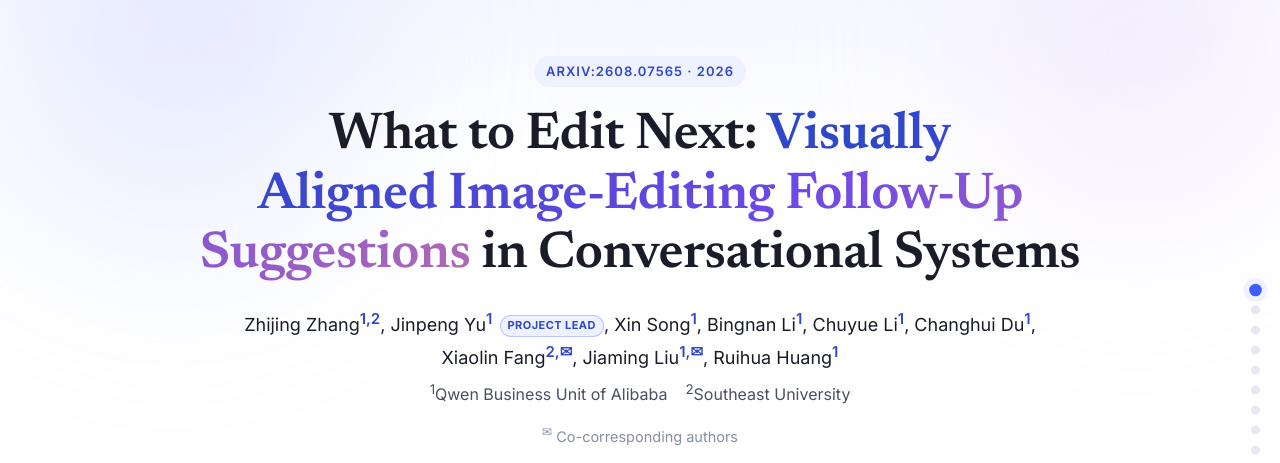
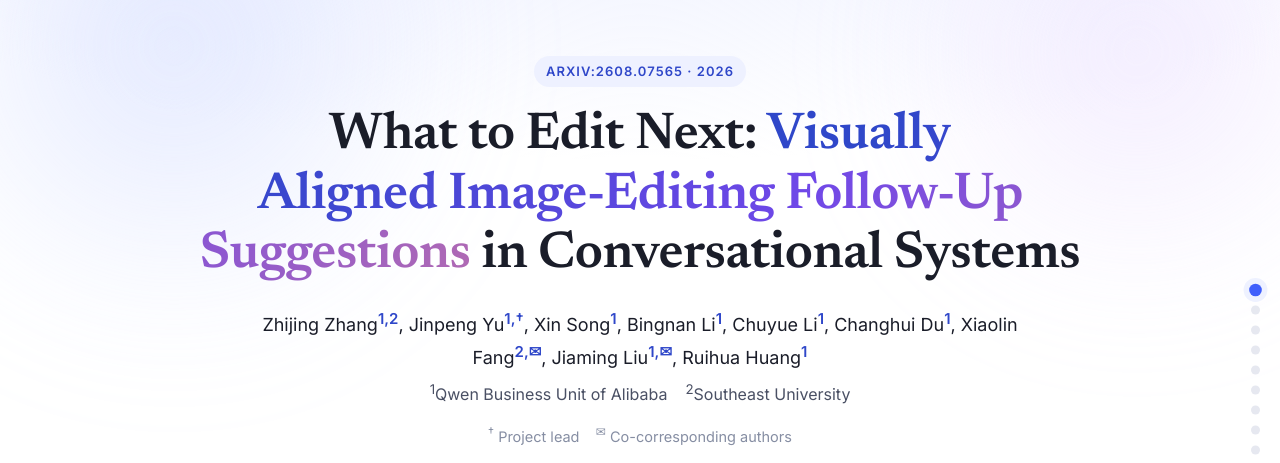
Before and after one commit to What-to-Edit-Next/What-to-Edit-Next.github.io, a plain HTML site: page index.html in a window 1280 px wide. Shown: the top 463 px of the page. Drawn offline with nearby package versions, Linux system fonts and the light colour scheme.

Commit message:
Use footnote marker for project lead

```diff
--- a/css/style.css
+++ b/css/style.css
@@ -85,22 +85,6 @@ h1.title .hl { color: var(--accent-dark); }
 .authors a { color: var(--ink); border-bottom: 1px solid transparent; }
 .authors a:hover { color: var(--accent-dark); text-decoration: none; border-color: var(--accent); }
 .authors sup { color: var(--accent-dark); font-weight: 600; }
-.author-role {
-  display: inline-block;
-  padding: 1px 7px;
-  margin-left: 2px;
-  border: 1px solid rgba(63, 94, 251, .3);
-  border-radius: 999px;
-  background: var(--accent-soft);
-  color: var(--accent-dark);
-  font-size: 11px;
-  font-weight: 700;
-  line-height: 1.6;
-  letter-spacing: .04em;
-  text-transform: uppercase;
-  vertical-align: 2px;
-  white-space: nowrap;
-}
 .affil { color: var(--ink-soft); font-size: 16px; margin: 6px 0 4px; }
 .contact { color: var(--ink-faint); font-size: 14.5px; margin-bottom: 26px; }
 
--- a/index.html
+++ b/index.html
@@ -19,7 +19,7 @@
 <script defer src="https://cdn.jsdelivr.net/npm/katex@0.16.11/dist/katex.min.js" crossorigin="anonymous"></script>
 <script defer src="https://cdn.jsdelivr.net/npm/katex@0.16.11/dist/contrib/auto-render.min.js" crossorigin="anonymous"></script>
 <link rel="icon" href="favicon.svg" type="image/svg+xml">
-<link rel="stylesheet" href="css/style.css?v=7">
+<link rel="stylesheet" href="css/style.css?v=8">
 </head>
 <body>
 
@@ -30,7 +30,7 @@
     <h1 class="title">What to Edit Next: <span class="hl">Visually Aligned Image-Editing Follow-Up Suggestions</span> in Conversational Systems</h1>
     <p class="authors">
       Zhijing Zhang<sup>1,2</sup>,
-      Jinpeng Yu<sup>1</sup> <span class="author-role">Project Lead</span>,
+      Jinpeng Yu<sup>1,†</sup>,
       Xin Song<sup>1</sup>,
       Bingnan Li<sup>1</sup>,
       Chuyue Li<sup>1</sup>,
@@ -40,7 +40,7 @@
       Ruihua Huang<sup>1</sup>
     </p>
     <p class="affil"><sup>1</sup>Qwen Business Unit of Alibaba &nbsp;&nbsp; <sup>2</sup>Southeast University</p>
-    <p class="contact"><sup>✉</sup> Co-corresponding authors</p>
+    <p class="contact"><sup>†</sup> Project lead &nbsp;&nbsp; <sup>✉</sup> Co-corresponding authors</p>
     <nav class="links" aria-label="Paper resources">
       <a class="btn" href="https://arxiv.org/abs/2608.07565" target="_blank" rel="noopener">
         <svg viewBox="0 0 24 24" aria-hidden="true"><path d="M12 2 2 7l10 5 10-5-10-5zm0 7.2L4.2 6 12 3.8 19.8 6 12 9.2zM2 12l10 5 10-5v3l-10 5L2 15v-3z"/></svg>
```
